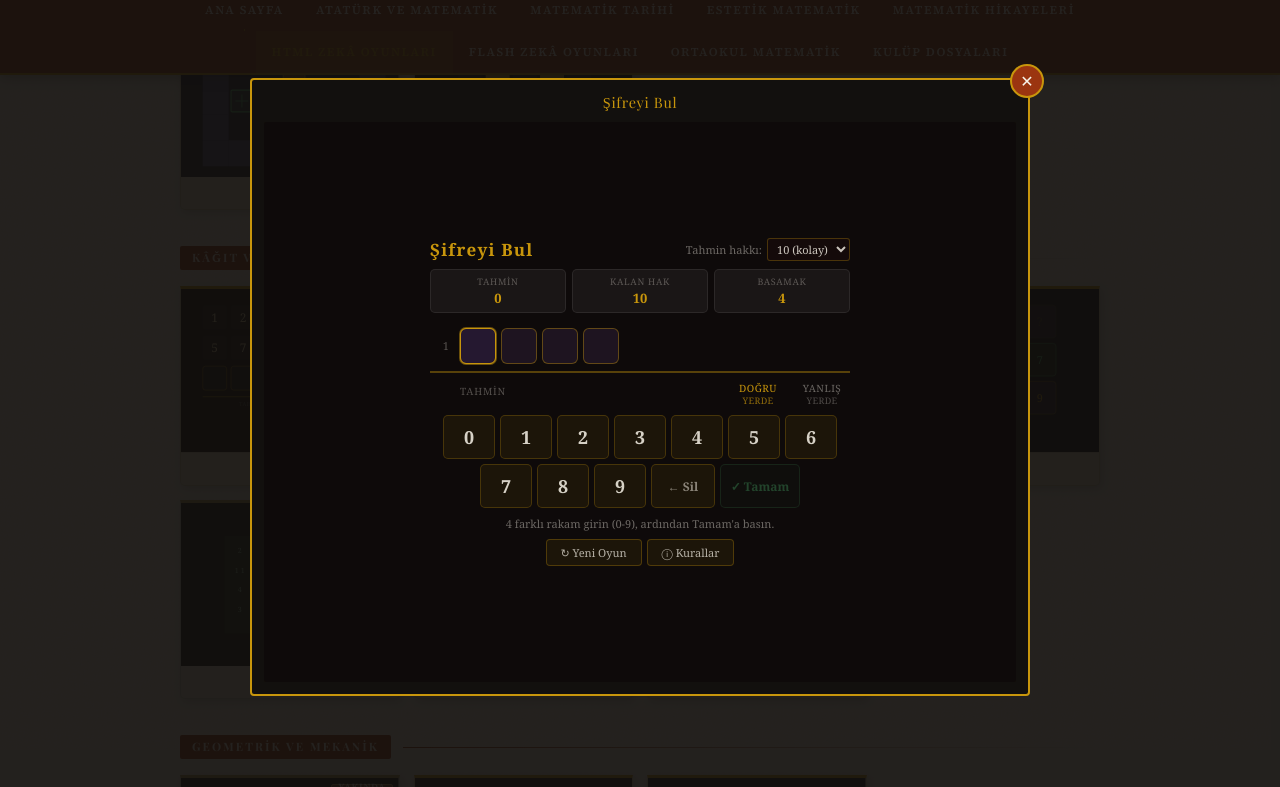
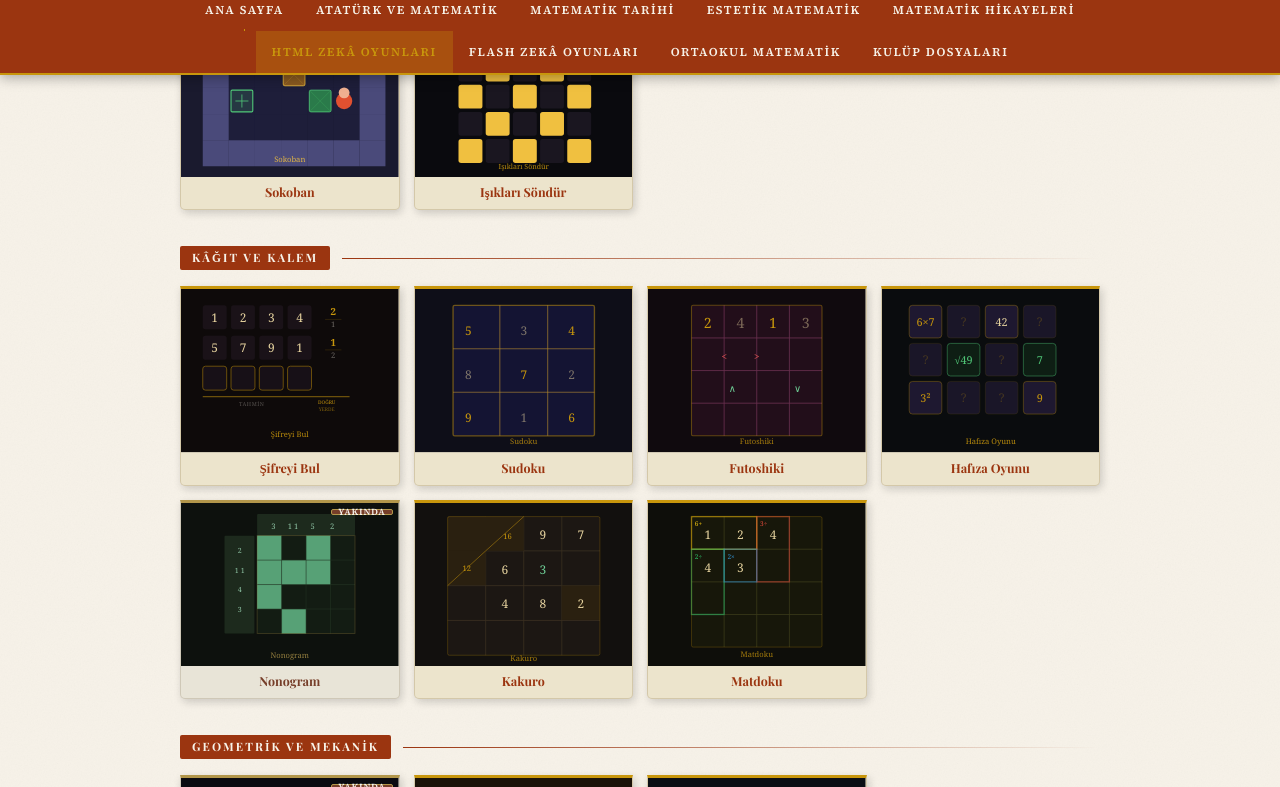
Before and after one commit to tekinhoca/tekinhoca.github.io, a plain HTML site: page html-oyunlar.html in a window 1280 px wide. Both pictures are taken after a click on the element 289 px from the left and 1119 px from the top of the page. Shown: the part 733-1520 px from the top of the page. Drawn offline with nearby package versions, Linux system fonts and the light colour scheme; a web font is replaced by a local one.

Commit message:
Add files via upload

```diff
--- a/html-oyunlar.html
+++ b/html-oyunlar.html
@@ -130,69 +130,6 @@ main { max-width: 960px; }
 .game-thumb:nth-child(9){animation-delay:0.27s}.game-thumb:nth-child(10){animation-delay:0.30s}
 .game-thumb:nth-child(11){animation-delay:0.33s}.game-thumb:nth-child(12){animation-delay:0.36s}
 
-.modal-overlay {
-  display: none;
-  position: fixed;
-  inset: 0;
-  background: rgba(18,16,14,0.92);
-  z-index: 1000;
-  align-items: center;
-  justify-content: center;
-  padding: 16px;
-}
-.modal-overlay.open { display: flex; }
-.modal-box {
-  position: relative;
-  background: var(--ink);
-  border: 2px solid var(--gold);
-  border-radius: 4px;
-  padding: 12px;
-  width: min(780px, 96vw);
-  max-height: 92vh;
-  display: flex;
-  flex-direction: column;
-}
-.modal-close {
-  position: absolute;
-  top: -16px; right: -16px;
-  width: 34px; height: 34px;
-  border-radius: 50%;
-  background: var(--rust);
-  border: 2px solid var(--gold);
-  color: var(--cream);
-  font-size: 1rem;
-  cursor: pointer;
-  display: flex;
-  align-items: center;
-  justify-content: center;
-  transition: background 0.2s;
-  z-index: 10;
-}
-.modal-close:hover { background: #c04010; }
-.modal-title {
-  font-family: 'Playfair Display', serif;
-  font-size: 0.9rem;
-  color: var(--gold);
-  margin-bottom: 10px;
-  text-align: center;
-  letter-spacing: 0.05em;
-  flex-shrink: 0;
-}
-#game-container {
-  width: 100%;
-  flex: 1;
-  overflow: hidden;
-  background: #1a1208;
-  border-radius: 2px;
-  min-height: 560px;
-}
-#game-container iframe {
-  width: 100%;
-  height: 100%;
-  min-height: 560px;
-  border: none;
-  display: block;
-}
 </style>
 </head>
 <body>
@@ -804,12 +741,6 @@ main { max-width: 960px; }
   </div>
 
 </main>
-
-<!-- MODAL -->
-<div class="modal-overlay" id="gameModal">
-  <div class="modal-box">
-    <button class="modal-close" id="modalClose" aria-label="Kapat">✕</button>
-    <div class="modal-title" id="modalTitle"></div>
     <div id="game-container"></div>
   </div>
 </div>
@@ -845,30 +776,13 @@ main { max-width: 960px; }
     'hafiza':         'html-oyunlar/hafiza.html'
   };
 
-  const modal         = document.getElementById('gameModal');
-  const modalTitle    = document.getElementById('modalTitle');
-  const gameContainer = document.getElementById('game-container');
-  const closeBtn      = document.getElementById('modalClose');
-
   document.querySelectorAll('.game-thumb:not(.coming-soon)').forEach(function(card){
     card.addEventListener('click', function(){
       const file = GAME_FILES[card.dataset.game];
       if (!file) return;
-      modalTitle.textContent = card.dataset.title;
-      gameContainer.innerHTML = '<iframe src="' + file + '" allowfullscreen></iframe>';
-      modal.classList.add('open');
-      document.body.style.overflow = 'hidden';
+      window.open(file, '_blank');
     });
   });
-
-  function closeModal(){
-    modal.classList.remove('open');
-    gameContainer.innerHTML = '';
-    document.body.style.overflow = '';
-  }
-  closeBtn.addEventListener('click', closeModal);
-  modal.addEventListener('click', function(e){ if(e.target===modal) closeModal(); });
-  document.addEventListener('keydown', function(e){ if(e.key==='Escape') closeModal(); });
 </script>
 </body>
 </html>
```
